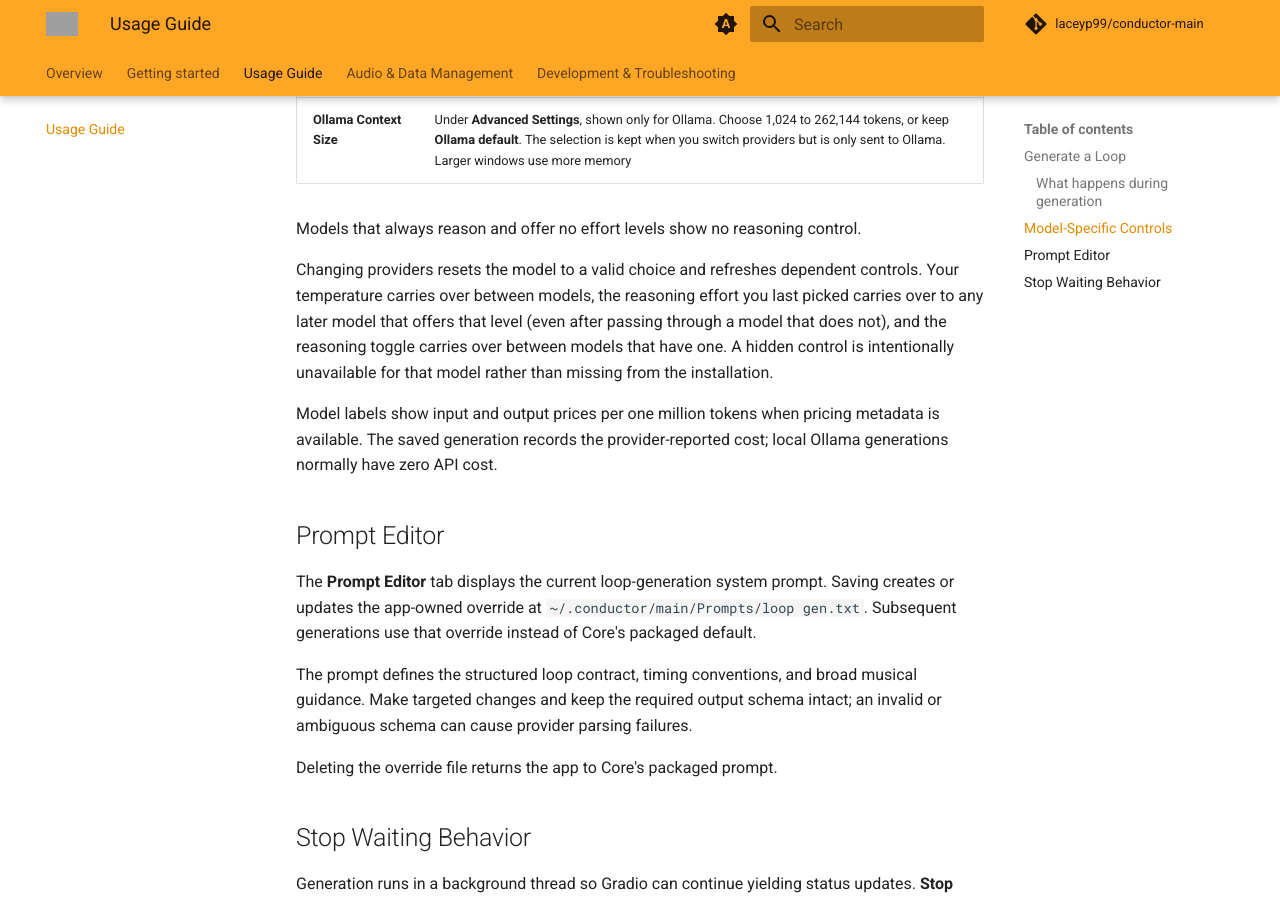
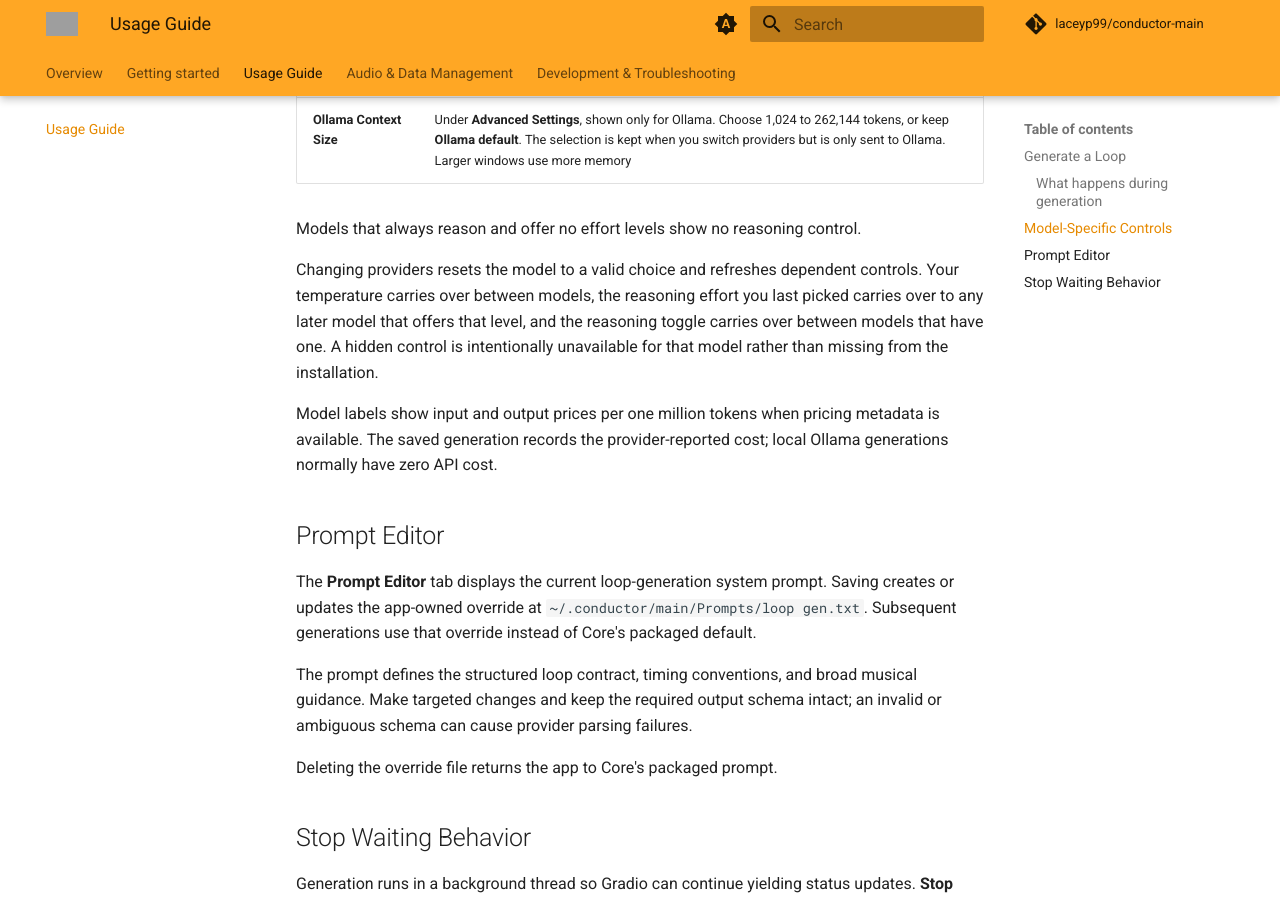
Before and after one commit to laceyp99/conductor-main, an MkDocs documentation site: the page built from docs/usage.md, in a window 1280 px wide and 900 px high, scrolled down 1478 px. Built offline with MkDocs 1.6.1 and Material for MkDocs 9.7.7, drawn with Linux system fonts in a browser that asks for light colours; comment, search, counter and statistics services are not loaded; grey boxes are pictures that could not be loaded.

Commit message:
docs(usage): simplify reasoning effort carry-over note
Co-Authored-By: Claude Opus 5.5 <noreply@anthropic.com>

```diff
--- a/docs/usage.md
+++ b/docs/usage.md
@@ -60,7 +60,7 @@ Conductor Main reads Core's model metadata and adapts its controls when the prov
 
 Models that always reason and offer no effort levels show no reasoning control.
 
-Changing providers resets the model to a valid choice and refreshes dependent controls. Your temperature carries over between models, the reasoning effort you last picked carries over to any later model that offers that level (even after passing through a model that does not), and the reasoning toggle carries over between models that have one. A hidden control is intentionally unavailable for that model rather than missing from the installation.
+Changing providers resets the model to a valid choice and refreshes dependent controls. Your temperature carries over between models, the reasoning effort you last picked carries over to any later model that offers that level, and the reasoning toggle carries over between models that have one. A hidden control is intentionally unavailable for that model rather than missing from the installation.
 
 Model labels show input and output prices per one million tokens when pricing metadata is available. The saved generation records the provider-reported cost; local Ollama generations normally have zero API cost.
 
```
